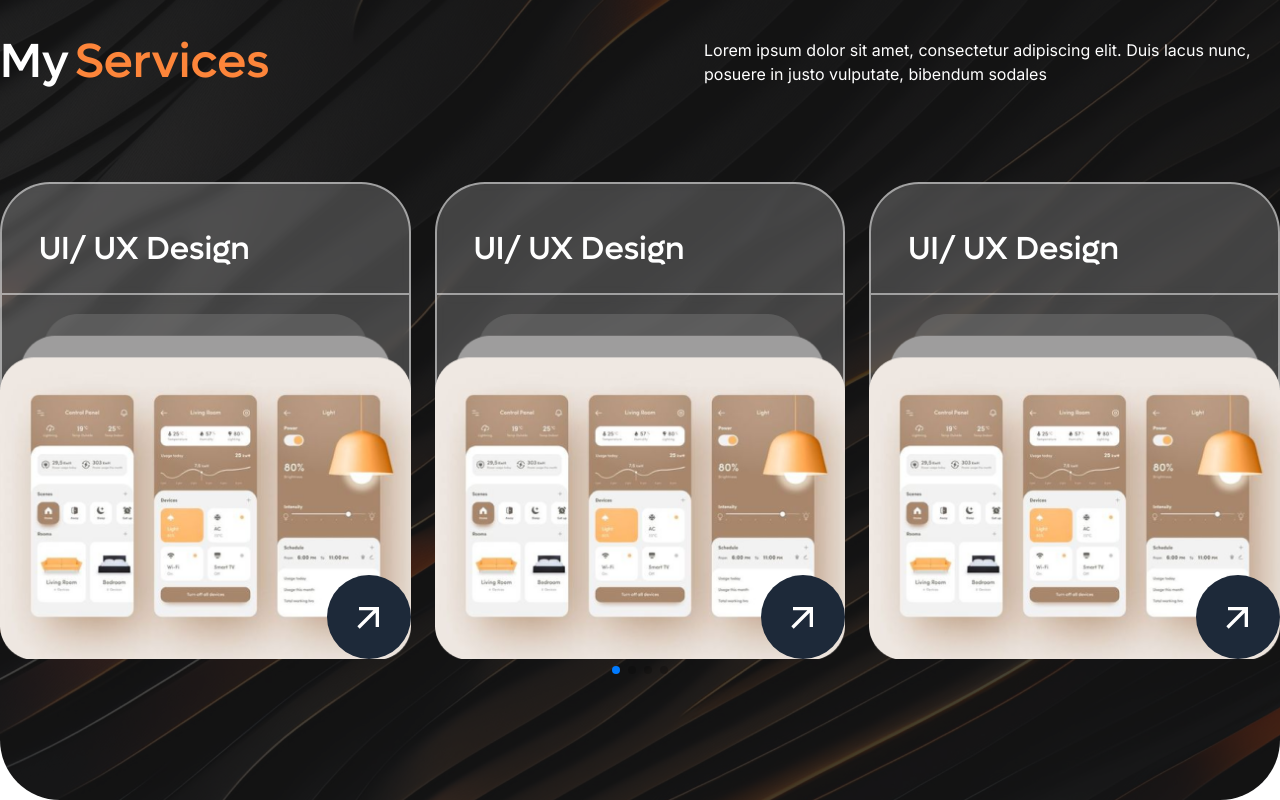
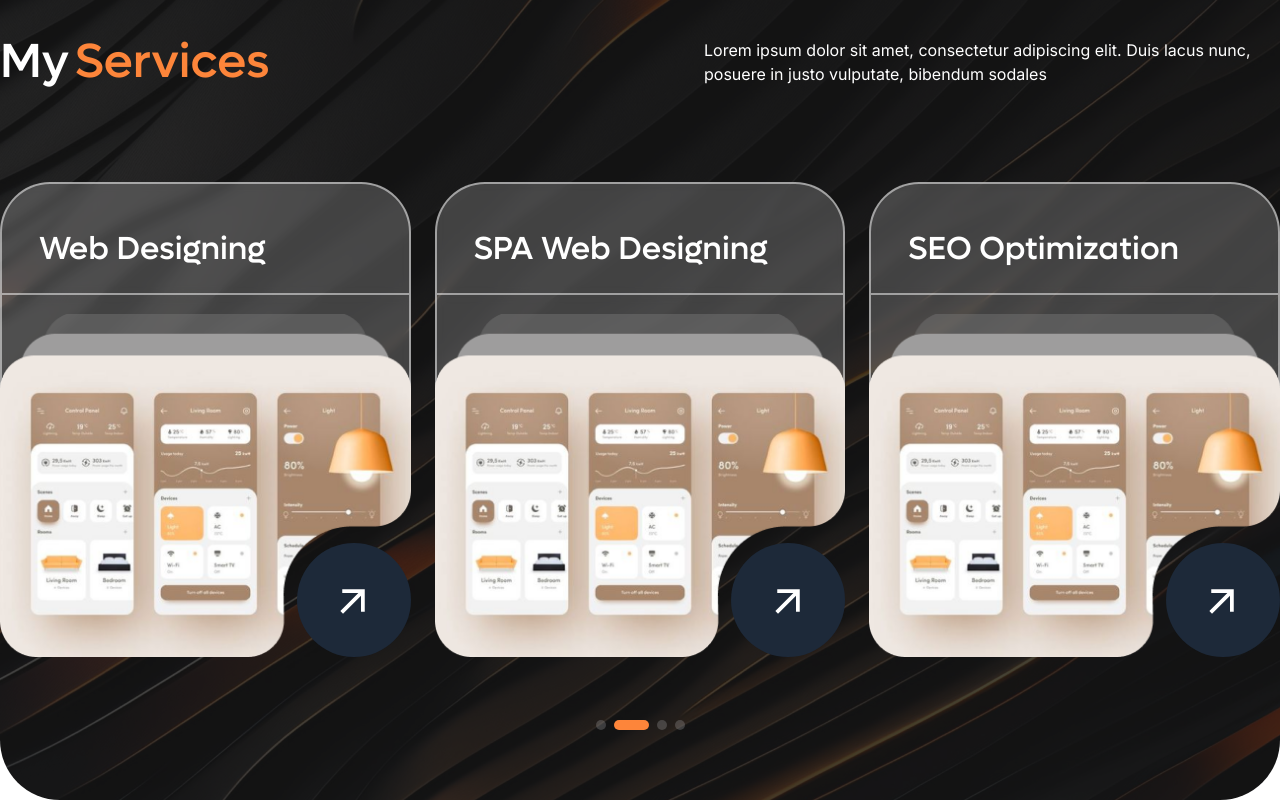
Before and after one commit to Muhammad-Zuhaib13/portfolio-next, a Next.js app: page /home in a window 1280 px wide. Shown: the part 1028-1828 px from the top of the page. Built offline with nearby package versions, Linux system fonts and the light colour scheme.

Commit message:
updated slider

```diff
--- a/src/app/components/myservices/MyServices.tsx
+++ b/src/app/components/myservices/MyServices.tsx
@@ -10,14 +10,49 @@ import {
   Pagination,
 } from "swiper/modules";
 import { Image } from "react-bootstrap";
-import "swiper/css"; // Import Swiper styles
+import "swiper/css";
 import "swiper/css/free-mode";
 import "swiper/css/navigation";
 import "swiper/css/pagination";
 import ArrowOutwardIcon from "@mui/icons-material/ArrowOutward";
+import { title } from "process";
 const MyServices = () => {
+  const myServicesData = [
+    {
+      id: 1,
+      title: "Web Designing",
+      description:
+        "Lorem ipsum dolor sit amet, consectetur adipiscing elit. Duis lacus nunc, posuere in justo vulputate, bibendum sodales",
+      image: "/assets/images/services-card-new.png",
+      link: "/",
+    },
+    {
+      id: 2,
+      title: "SPA Web Designing",
+      description:
+        "Lorem ipsum dolor sit amet, consectetur adipiscing elit. Duis lacus nunc, posuere in justo vulputate, bibendum sodales",
+      image: "/assets/images/services-card-new.png",
+      link: "/",
+    },
+    {
+      id: 3,
+      title: "SEO Optimization",
+      description:
+        "Lorem ipsum dolor sit amet, consectetur adipiscing elit. Duis lacus nunc, posuere in justo vulputate, bibendum sodales",
+      image: "/assets/images/services-card-new.png",
+      link: "/",
+    },
+    {
+      id: 4,
+      title: "UI/UX Design",
+      description:
+        "Lorem ipsum dolor sit amet, consectetur adipiscing elit. Duis lacus nunc, posuere in justo vulputate, bibendum sodales",
+        image: "/assets/images/services-card-new.png",
+      link: "/",
+    },
+  ];
   return (
-    <section className="my-services-section bg-[url('/assets/images/service-bg-img.png')] bg-no-repeat bg-bottom bg-cover h-[878px] w-full rounded-[60px] pt-[116px] pb-[52px]">
+    <section className="my-services-section bg-[url('/assets/images/service-bg-img.png')]  bg-no-repeat bg-bottom bg-cover h-[878px] w-full rounded-[60px] pt-[116px] pb-[52px]">
       <ScreenContainer>
         <div className="flex flex-col gap-[96px]">
           <div className="flex flex-row justify-between items-center">
@@ -35,105 +70,45 @@ const MyServices = () => {
              slidesPerView={3}
              spaceBetween={24}
              centeredSlides={false}
-              speed={11000}
-              // autoplay={{
-              //   delay: 1,
-              //   disableOnInteraction: false,
-              // }}
-              pagination={true}
+            //  speed={11000}
+             pagination={{
+               clickable: true,
+             }}
              freeMode={true}
-              modules={[Pagination]}
-              className="home-slider-swipper w-full"
+             modules={[Pagination, Navigation, A11y, FreeMode]}
+             className="my-services-swiper w-full"
              loop={true}
             >
-              <SwiperSlide className="Category-swiperslide">
-                <div className="services-card ">
+              {myServicesData.map((data) => {
+                return (
+                  <SwiperSlide
+                    key={data?.id}
+                    virtualIndex={data?.id}
+                    className="my-services-swiperslide"
+                  >
+                    <div className="services-card">
                       <div className="w-full pt-[44px] pb-[23px] services-card-heading">
                         <h3 className="text-[#ffffff] font-lufgamedium font-medium text-[32px] leading-[42px] px-[37px]">
-                      UI/ UX Design
+                          {data?.title}
                         </h3>
                       </div>
                       <div className="services-card-mid"></div>
                       <div className="services-card-img-link">
                         <div className="w-full h-full relative">
                           <Image
-                        src="/assets/images/services-card-img-1.png"
-                        alt="services card image"
+                            src={data?.image}
+                            alt={data?.title}
                             className="w-full h-full"
                           />
-                      <button className="text-[#ffffff] bg-[#1D2939] p-[22px] rounded-full absolute bottom-0 right-0">
-                        <ArrowOutwardIcon style={{ fontSize: "40px" }} />
+                          <button className="text-[#ffffff] bg-[#1D2939] p-[22px] w-[114px] h-[114px] rounded-full absolute bottom-0 right-0 my-services-btn">
+                            <ArrowOutwardIcon style={{ fontSize: "45px" }} />
                           </button>
                         </div>
                       </div>
                     </div>
                   </SwiperSlide>
-              <SwiperSlide className="Category-swiperslide">
-                <div className="services-card ">
-                  <div className="w-full pt-[44px] pb-[23px] services-card-heading">
-                    <h3 className="text-[#ffffff] font-lufgamedium font-medium text-[32px] leading-[42px] px-[37px]">
-                      UI/ UX Design
-                    </h3>
-                  </div>
-                  <div className="services-card-mid"></div>
-                  <div className="services-card-img-link">
-                    <div className="w-full h-full relative">
-                      <Image
-                        src="/assets/images/services-card-img-1.png"
-                        alt="services card image"
-                        className="w-full h-full"
-                      />
-                      <button className="text-[#ffffff] bg-[#1D2939] p-[22px] rounded-full absolute bottom-0 right-0">
-                        <ArrowOutwardIcon style={{ fontSize: "40px" }} />
-                      </button>
-                    </div>
-                  </div>
-                </div>
-              </SwiperSlide>
-              <SwiperSlide className="Category-swiperslide">
-                <div className="services-card ">
-                  <div className="w-full pt-[44px] pb-[23px] services-card-heading">
-                    <h3 className="text-[#ffffff] font-lufgamedium font-medium text-[32px] leading-[42px] px-[37px]">
-                      UI/ UX Design
-                    </h3>
-                  </div>
-                  <div className="services-card-mid"></div>
-                  <div className="services-card-img-link">
-                    <div className="w-full h-full relative">
-                      <Image
-                        src="/assets/images/services-card-img-1.png"
-                        alt="services card image"
-                        className="w-full h-full"
-                      />
-                      <button className="text-[#ffffff] bg-[#1D2939] p-[22px] rounded-full absolute bottom-0 right-0">
-                        <ArrowOutwardIcon style={{ fontSize: "40px" }} />
-                      </button>
-                    </div>
-                  </div>
-                </div>
-              </SwiperSlide>
-              <SwiperSlide className="Category-swiperslide">
-                <div className="services-card ">
-                  <div className="w-full pt-[44px] pb-[23px] services-card-heading">
-                    <h3 className="text-[#ffffff] font-lufgamedium font-medium text-[32px] leading-[42px] px-[37px]">
-                      UI/ UX Design
-                    </h3>
-                  </div>
-                  <div className="services-card-mid"></div>
-                  <div className="services-card-img-link">
-                    <div className="w-full h-full relative">
-                      <Image
-                        src="/assets/images/services-card-img-1.png"
-                        alt="services card image"
-                        className="w-full h-full"
-                      />
-                      <button className="text-[#ffffff] bg-[#1D2939] p-[22px] rounded-full absolute bottom-0 right-0">
-                        <ArrowOutwardIcon style={{ fontSize: "40px" }} />
-                      </button>
-                    </div>
-                  </div>
-                </div>
-              </SwiperSlide>
+                );
+              })}
             </Swiper>
           </div>
         </div>
--- a/src/app/globals.css
+++ b/src/app/globals.css
@@ -45,38 +45,62 @@ body {
   width: 129px;
 }
 /* slider for my services start */
+
 .services-card {
   max-width: 416px;
   width: 100%;
   height: 506px;
   position: relative;
+  cursor: pointer;
+}
+.services-card:hover .services-card-heading,
+.services-card:hover .services-card-mid, .services-card:hover .my-services-btn  {
+  background-color: #fd853a;
 }
 .services-card-heading {
   border: 2px solid rgba(255, 255, 255, 0.5);
   border-top-right-radius: 50px;
   border-top-left-radius: 50px;
-  /* background-image: radial-gradient(
-    87.42% 50% at 50% 50%,
-    rgba(255, 255, 255, 0) 0%,
-    rgba(255, 255, 255, 0.5) 100%
-  ); */
   backdrop-filter: blur(5px);
   -webkit-backdrop-filter: blur(5px);
   background: rgba(255, 255, 255, 0.2);
+  transition: background-color 0.5s ease-in-out;
 }
-.services-card-mid{
+.services-card-mid {
   height: 95px;
   backdrop-filter: blur(5px);
   -webkit-backdrop-filter: blur(5px);
   background: rgba(255, 255, 255, 0.2);
   border-left: 2px solid rgba(255, 255, 255, 0.5);
   border-right: 2px solid rgba(255, 255, 255, 0.5);
-
+  transition: background-color 0.5s ease-in-out;
 }
-.services-card-img-link{
+.my-services-btn{
+  transition: background-color 0.5s ease-in-out;
+}
+.services-card-img-link {
   border-bottom-right-radius: 50px;
   border-bottom-left-radius: 50px;
   position: absolute;
-  top:26%;
+  top: 26%;
+}
+.my-services-swiper {
+  height: 562px;
+}
+.my-services-swiper .swiper-pagination .swiper-pagination-bullet {
+  transition: all 0.6s ease-in-out;
+  background-color: #e4e7ec;
+  width: 10px;
+  height: 10px;
+}
 
+.my-services-swiper .swiper-pagination .swiper-pagination-bullet-active {
+  width: 35px;
+  height: 10px;
+  padding: 0;
+  border-radius: 8px;
+  background-color: #fd853a;
 }
+/* .my-services-swiper .swiper-pagination {
+  bottom: -5px !important;
+} */
```
Also changed, not shown: public/assets/images/services-card-new.png (added). Lines whose indentation alone changed are shown as unchanged.
